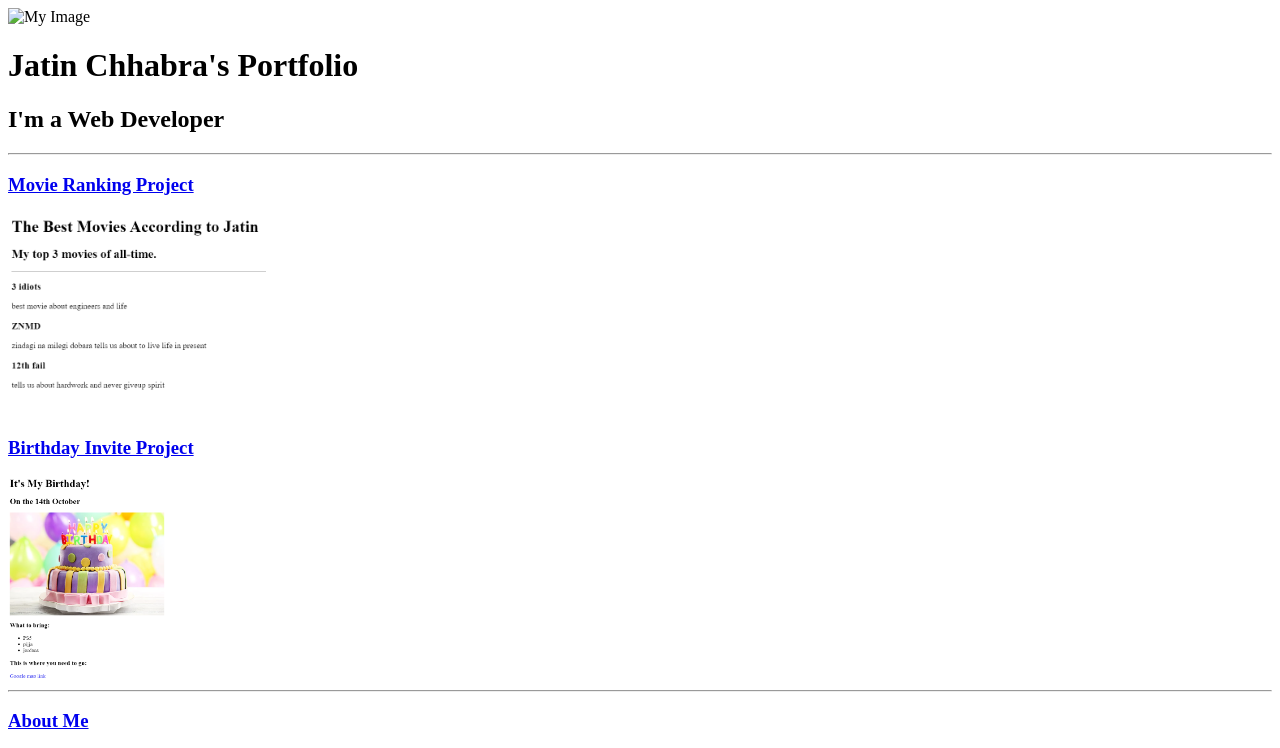
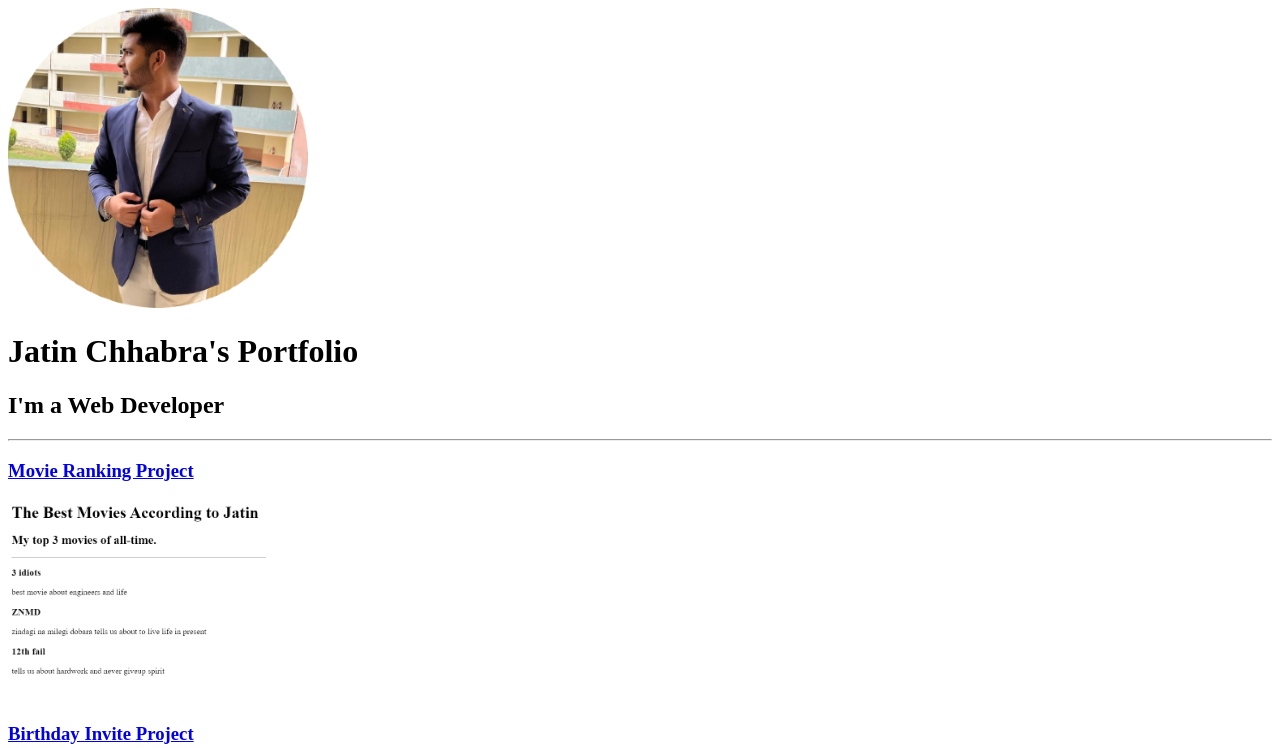
Before and after one commit to jatinchhabraa/PorfolioProject, a plain HTML site: page index.html in a window 1280 px wide. Shown: the top 748 px of the page. Drawn offline with Linux system fonts and the light colour scheme.

Commit message:
profile pic added

```diff
--- a/index.html
+++ b/index.html
@@ -17,7 +17,7 @@ https://developer.mozilla.org/en-US/docs/Web/HTML/Element/img#attr-height -->
     <title>Portfolio Website</title>
   </head>
   <body>
-    <img src="../HTML-personal site/jatin-modified.png" alt="My Image" />
+    <img src="./jatin-modified.png" alt="My Image" />
     <h1>Jatin Chhabra's Portfolio</h1>
     <h2>I'm a Web Developer</h2>
     <hr />
```
